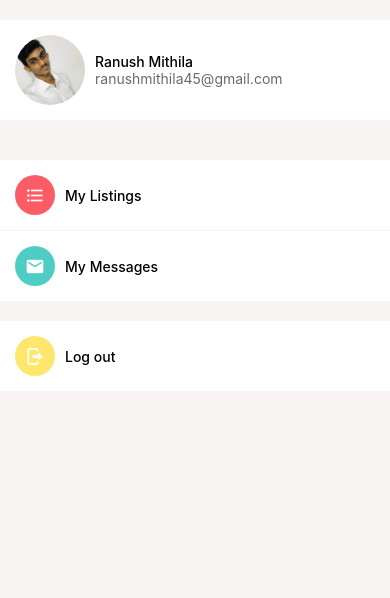
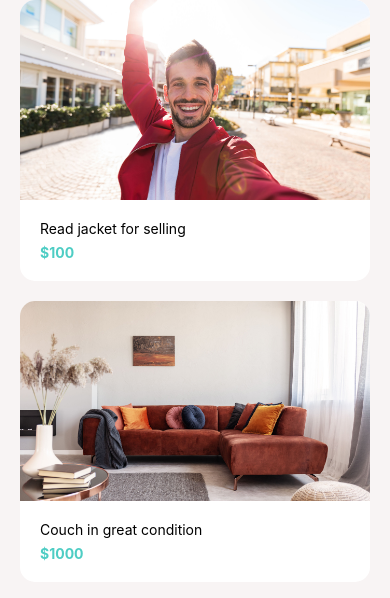
Before and after one commit to RanushMithila/myApp, a React Native app: screen / in a window 390 px wide. Shown: the top 598 px of the page. Built offline with nearby package versions, Linux system fonts and the light colour scheme.

Commit message:
listing screen completed

```diff
--- a/App.js
+++ b/App.js
@@ -11,9 +11,10 @@
 import Icon from './app/components/Icon';
 import ListItem from './app/components/ListItem';
 import AccountScreen from './app/screens/AccountScreen';
+import ListingScreen from './app/screens/ListingScreen';
 
 export default function App() {
-  return <AccountScreen />;
+  return <ListingScreen />;
 }
 
 const styles = StyleSheet.create({
--- a/app/components/Card.js
+++ b/app/components/Card.js
@@ -24,7 +24,6 @@
         borderRadius: 15,
         backgroundColor: colors.white,
         marginBottom: 20,
-        marginHorizontal: 20,
         overflow: 'hidden'
     },
     image: {
--- a/app/components/Screen.js
+++ b/app/components/Screen.js
@@ -1,12 +1,14 @@
 import React, { Children } from 'react';
 import Constants from 'expo-constants';
-import {SafeAreaView, StyleSheet} from 'react-native';
+import {SafeAreaView, StyleSheet, View} from 'react-native';
 
 function Screen({ children, style }) {
     return (
-        <SafeAreaView style={[styles.screen, style]} >
-            {children}
-        </SafeAreaView>
+        <View style={[styles.screen, style]}>
+            <SafeAreaView  >
+                {children}
+            </SafeAreaView>
+        </View>
     );
 }
 
--- a/app/screens/ListingScreen.js
+++ b/app/screens/ListingScreen.js
@@ -1,13 +1,47 @@
 import React from 'react';
+import { FlatList, StyleSheet } from 'react-native';
+import Card from '../components/Card';
 
 import Screen from '../components/Screen';
+import colors from '../config/colors';
+
+const listings = [
+    {
+        id: 1,
+        title: 'Read jacket for selling',
+        price: 100,
+        image: require('../assets/jacket.jpg')
+    },
+    {
+        id: 2,
+        title: 'Couch in great condition',
+        price: 1000,
+        image: require('../assets/couch.jpg')
+    }
+];
 
 function ListingScreen(props) {
     return (
-        <Screen >
-
+        <Screen style={styles.screen}>
+            <FlatList
+            data={listings}
+            keyExtractor={listings => listings.id.toString()}
+            renderItem={({ item }) =>
+                <Card
+                    title={item.title}
+                    subTitle={'$' + item.price}
+                    image={item.image}
+                />
+            }
+            />
         </Screen>
     );
 }
 
+const styles = StyleSheet.create({
+    screen: {
+        padding: 20,
+        backgroundColor: colors.light
+    }
+})
 export default ListingScreen;
```
